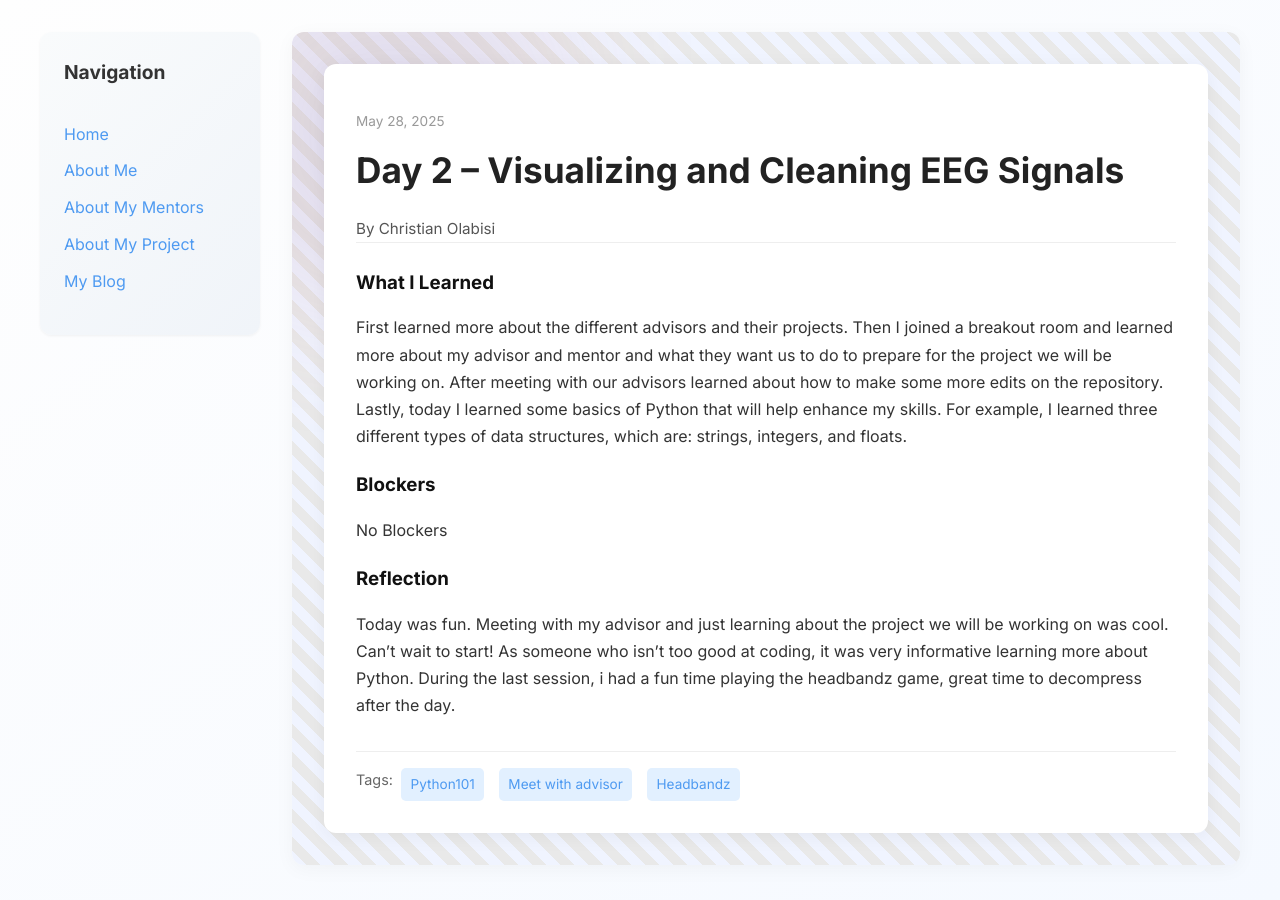
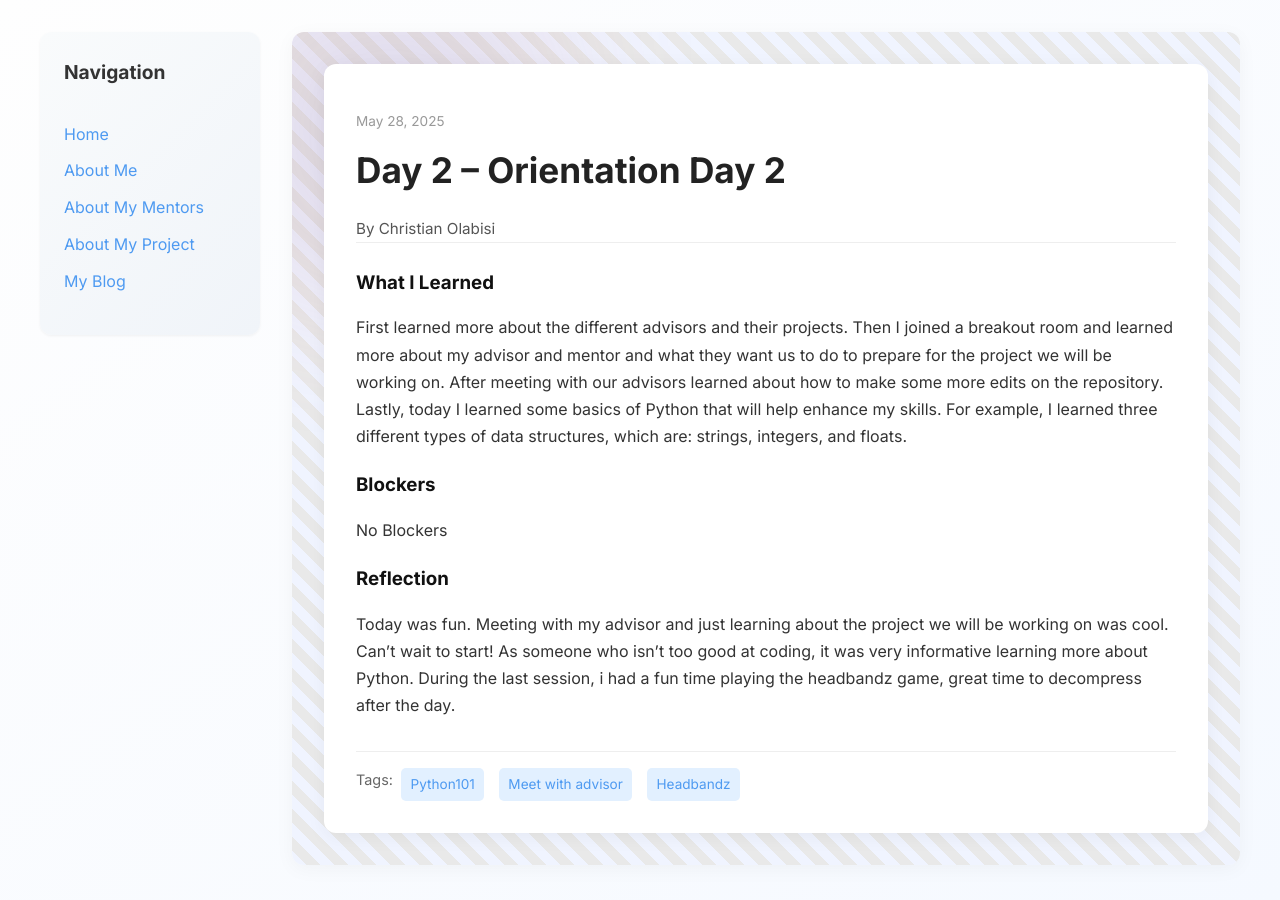
Before and after one commit to Chola3-pixel/Chola3-pixel.github.io, a Jekyll site: the page built from _posts/2025-05-28-day-2.md, in a window 1280 px wide. Built offline with Jekyll 4.4.1, drawn with Linux system fonts in a browser that asks for light colours.

Commit message:
Update 2025-05-28-day-2.md

```diff
--- a/_posts/2025-05-28-day-2.md
+++ b/_posts/2025-05-28-day-2.md
@@ -1,6 +1,6 @@
 ---
 layout: post
-title: "Day 2 – Visualizing and Cleaning EEG Signals"
+title: "Day 2 – Orientation Day 2"
 date: 2025-05-28
 author: Christian Olabisi
 permalink: /day2.html
```
